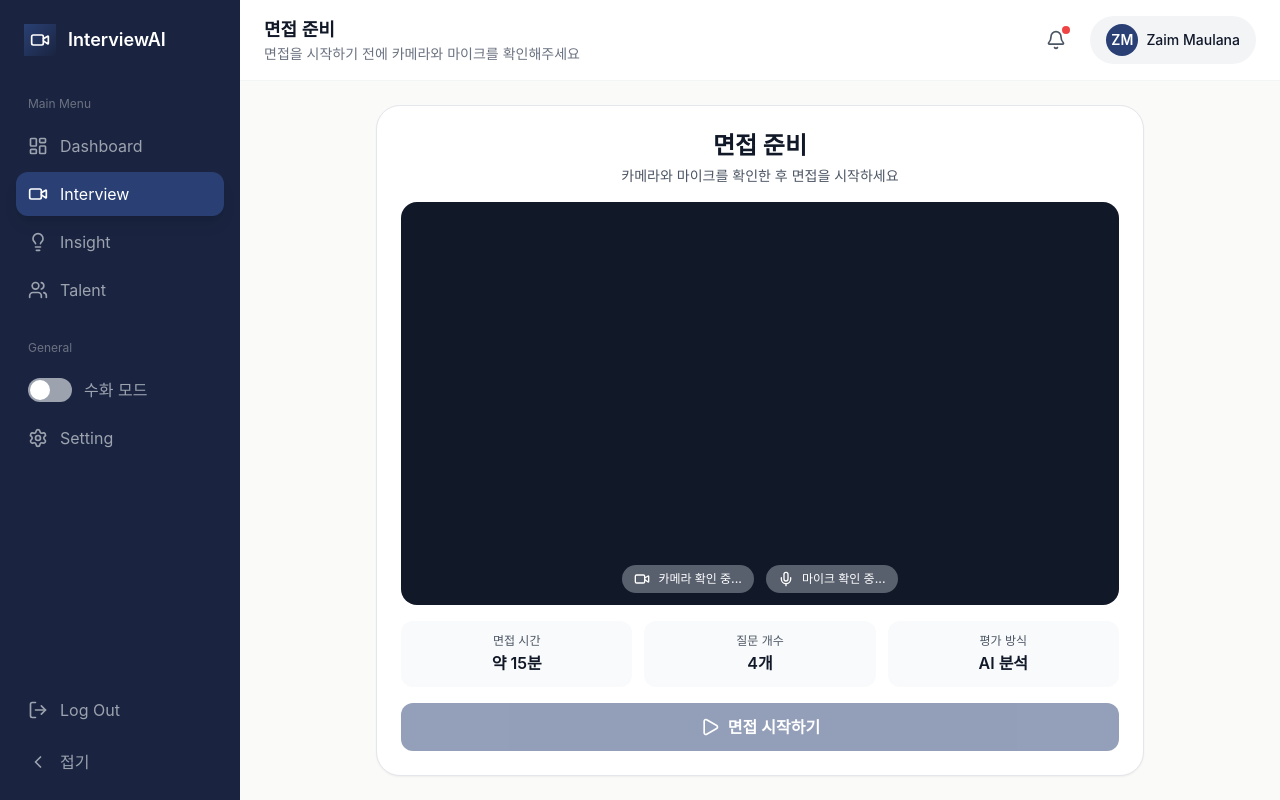
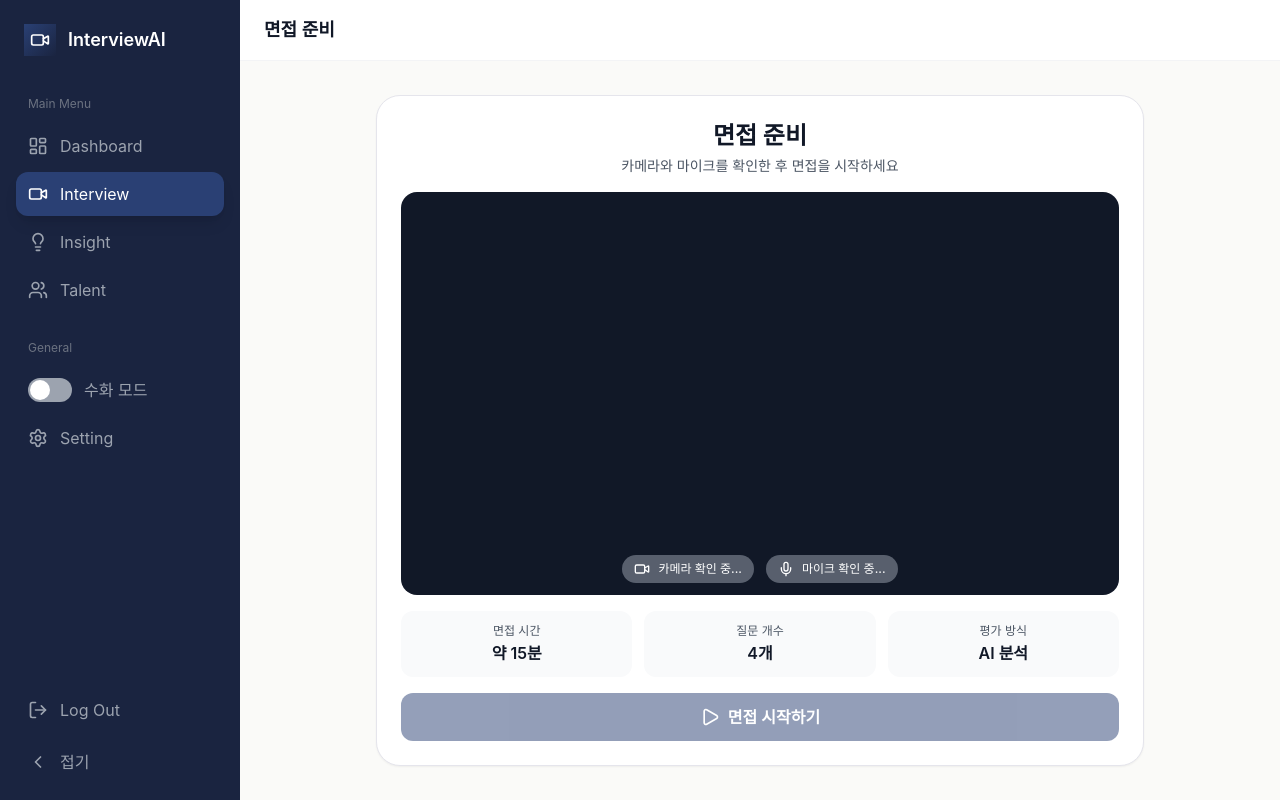
Before and after one commit to danlee-dev/RealThon-2025, a Next.js app in the folder frontend/: page /interview in a window 1280 px wide. Built offline with nearby package versions, Linux system fonts and the light colour scheme; no server answers; a web font is replaced by a local one.

Commit message:
feat: remove unused Bell icon and subtitle from Header component

```diff
--- a/frontend/src/app/interview/components/layout/Header.tsx
+++ b/frontend/src/app/interview/components/layout/Header.tsx
@@ -1,6 +1,6 @@
 'use client';
 
-import { Bell, ChevronLeft } from 'lucide-react';
+import { ChevronLeft } from 'lucide-react';
 import { InterviewStage } from '../../types';
 
 interface HeaderProps {
@@ -23,46 +23,14 @@ export default function Header({ stage }: HeaderProps) {
         }
     };
 
-    const getStageSubtitle = () => {
-        switch (stage) {
-            case InterviewStage.WAITING:
-                return '면접을 시작하기 전에 카메라와 마이크를 확인해주세요';
-            case InterviewStage.INTERVIEWING:
-                return 'Sans Brother';
-            case InterviewStage.ANALYZING:
-                return 'AI가 면접 내용을 분석하고 있습니다';
-            case InterviewStage.COMPLETE:
-                return '면접 결과를 확인하세요';
-            default:
-                return '';
-        }
-    };
-
     return (
-        <div className="bg-white border-b border-gray-100 px-6 py-4 flex items-center justify-between">
-            <div className="flex items-center gap-4">
-                {stage !== InterviewStage.WAITING && (
-                    <button className="p-2 hover:bg-gray-100 rounded-full">
-                        <ChevronLeft className="w-5 h-5" />
-                    </button>
-                )}
-                <div>
-                    <h1 className="text-lg font-semibold text-gray-900">{getStageTitle()}</h1>
-                    <p className="text-sm text-gray-500">{getStageSubtitle()}</p>
-                </div>
-            </div>
-            <div className="flex items-center gap-4">
-                <button className="p-2 hover:bg-gray-100 rounded-full relative">
-                    <Bell className="w-5 h-5 text-gray-600" />
-                    <span className="absolute top-1 right-1 w-2 h-2 bg-red-500 rounded-full"></span>
+        <div className="bg-white border-b border-gray-100 px-6 py-4 flex items-center gap-4">
+            {stage !== InterviewStage.WAITING && (
+                <button className="p-2 hover:bg-gray-100 rounded-full flex-shrink-0">
+                    <ChevronLeft className="w-5 h-5" />
                 </button>
-                <button className="flex items-center gap-2 px-4 py-2 bg-gray-100 rounded-full hover:bg-gray-200">
-                    <div className="w-8 h-8 bg-primary rounded-full flex items-center justify-center text-white text-sm font-semibold">
-                        ZM
-                    </div>
-                    <span className="text-sm font-medium">Zaim Maulana</span>
-                </button>
-            </div>
+            )}
+            <h1 className="text-lg font-semibold text-gray-900">{getStageTitle()}</h1>
         </div>
     );
 }
```
